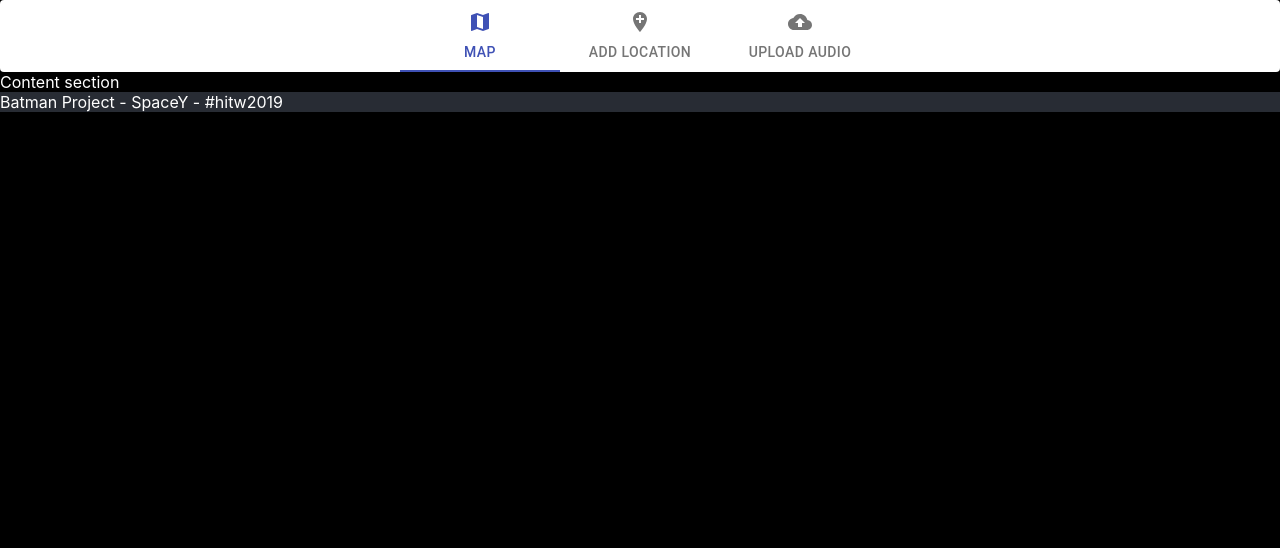
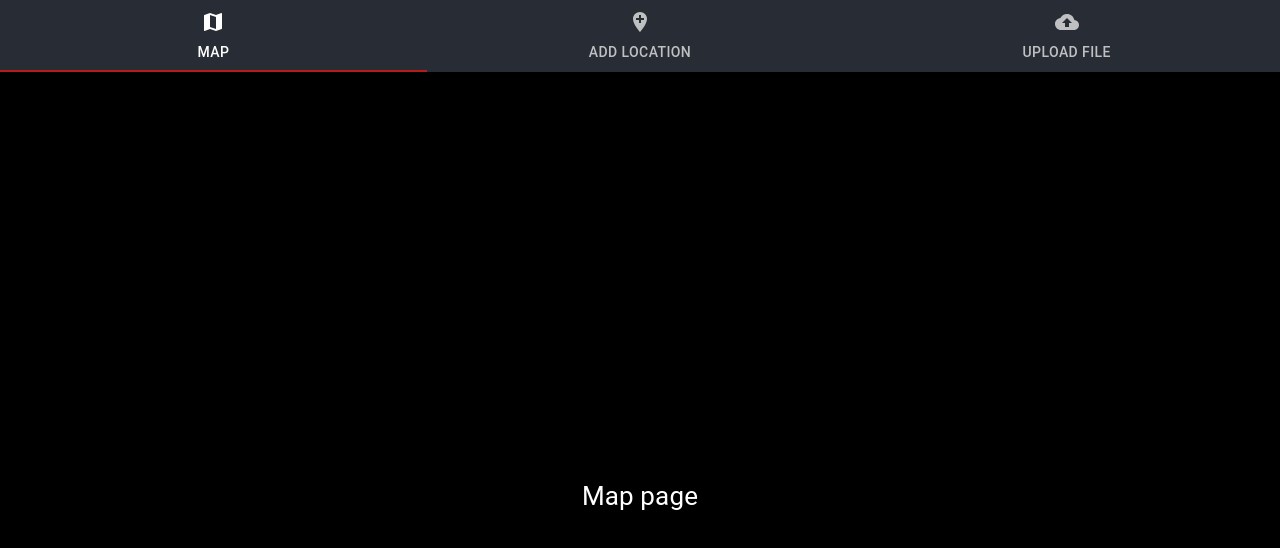
Before and after one commit to wearespacey/Batman, a React (Create React App) app in the folder BatmanUI/batman-ui/: page / in a window 1280 px wide. Shown: the top 548 px of the page. Built offline with nearby package versions, Linux system fonts and the light colour scheme.

Commit message:
Navigation advancement

```diff
--- /dev/null
+++ b/BatmanUI/batman-ui/src/AddLocationPage.tsx
@@ -0,0 +1,9 @@
+import React, { Component } from 'react';
+
+class AddLocationComponent extends Component {
+    render() {
+        return <div className="App-content AddLocation-page">Add location page</div>
+    }
+}
+
+export default AddLocationComponent;
--- a/BatmanUI/batman-ui/src/App.css
+++ b/BatmanUI/batman-ui/src/App.css
@@ -12,15 +12,11 @@ body {
   color: white;
 }
 
-.App-header, .App-footer {
-  background-color: #282c34
+.App-content {
+  min-height: 100vh;
+  display: flex;
+  flex-direction: column;
+  align-items: center;
+  justify-content: center;
+  font-size: calc(10px + 2vmin);
 }
-
-.App-main {
-  height: 100vh;
-  display: flex;
-}
-
-.App-footer {
-
-}
--- a/BatmanUI/batman-ui/src/App.tsx
+++ b/BatmanUI/batman-ui/src/App.tsx
@@ -1,17 +1,26 @@
 import React, { Component } from 'react';
 import './App.css';
-import Menu from './Menu';
-import Content from './Content';
-import Footer from './Footer';
+import NavTabs from './NavTabs';
+import { createMuiTheme } from '@material-ui/core/styles';
+import { ThemeProvider } from '@material-ui/styles';
+
+const theme = createMuiTheme({
+  palette: {
+    primary: {
+      main: '#282c34',
+    },
+    secondary: {
+      main: '#b71c1c',
+    },
+  },
+});
 
 class App extends Component {
   render() {
     return(
-      <div>
-        <Menu/>
-        <Content/>
-        <Footer/>
-      </div>
+      <ThemeProvider theme={theme}>
+        <NavTabs/>
+      </ThemeProvider>
     )
   }
 }
--- a/BatmanUI/batman-ui/src/Content.tsx
+++ /dev/null
@@ -1,11 +0,0 @@
-import React, { Component } from 'react';
-
-class Content extends Component {
-    render() {
-        return(
-            <main className="App-content">Content section</main>
-        );
-    }
-}
-
-export default Content;
--- /dev/null
+++ b/BatmanUI/batman-ui/src/MapPage.tsx
@@ -0,0 +1,9 @@
+import React, { Component } from 'react';
+
+class MapComponent extends Component {
+    render() {
+        return <div className="App-content Map-page">Map page</div>
+    }
+}
+
+export default MapComponent;
--- a/BatmanUI/batman-ui/src/Menu.tsx
+++ /dev/null
@@ -1,41 +0,0 @@
-import React from 'react';
-import { makeStyles } from '@material-ui/core/styles';
-import Paper from '@material-ui/core/Paper';
-import Tabs from '@material-ui/core/Tabs';
-import Tab from '@material-ui/core/Tab';
-import MapIcon from '@material-ui/icons/Map';
-import AddLocationIcon from '@material-ui/icons/AddLocation';
-import UploadIcon from '@material-ui/icons/CloudUpload';
-
-const useStyles = makeStyles({
-  root: {
-    flexGrow: 1,
-  },
-});
-
-function Menu() {
-  const classes = useStyles();
-  const [value, setValue] = React.useState(0);
-
-  function handleChange(event: React.ChangeEvent<{}>, newValue: number) {
-    setValue(newValue);
-  }
-
-  return (
-    <Paper className={classes.root}>
-      <Tabs
-        value={value}
-        onChange={handleChange}
-        indicatorColor="primary"
-        textColor="primary"
-        centered
-      >
-        <Tab label="Map" icon={<MapIcon/>} />
-        <Tab label="Add location" icon={<AddLocationIcon/>} />
-        <Tab label="Upload audio" icon={<UploadIcon/>} />
-      </Tabs>
-    </Paper>
-  );
-}
-
-export default Menu;
--- /dev/null
+++ b/BatmanUI/batman-ui/src/NavTabs.tsx
@@ -0,0 +1,107 @@
+import React from 'react';
+import { makeStyles } from '@material-ui/core/styles';
+import Tabs from '@material-ui/core/Tabs';
+import Tab from '@material-ui/core/Tab';
+import MapIcon from '@material-ui/icons/Map';
+import AddLocationIcon from '@material-ui/icons/AddLocation';
+import UploadIcon from '@material-ui/icons/CloudUpload';
+import { Theme, createStyles } from '@material-ui/core/styles';
+import AppBar from '@material-ui/core/AppBar';
+import Typography from '@material-ui/core/Typography';
+import Box from '@material-ui/core/Box';
+import MapComponent from './MapPage';
+import AddLocationComponent from './AddLocationPage';
+import UploadComponent from './UploadPage';
+
+interface TabPanelProps {
+    children?: React.ReactNode;
+    index: any;
+    value: any;
+}
+
+function TabPanel(props: TabPanelProps) {
+  const { children, value, index, ...other } = props;
+
+  return (
+    <Typography
+      component="div"
+      role="tabpanel"
+      hidden={value !== index}
+      id={`nav-tabpanel-${index}`}
+      aria-labelledby={`nav-tab-${index}`}
+      {...other}
+    >
+      <Box p={3}>{children}</Box>
+    </Typography>
+  );
+}
+
+function a11yProps(index: any) {
+  return {
+    id: `nav-tab-${index}`,
+    'aria-controls': `nav-tabpanel-${index}`,
+  };
+}
+
+interface LinkTabProps {
+  label?: string;
+  href?: string;
+  icon?: any;
+}
+
+function LinkTab(props: LinkTabProps) {
+  return (
+    <Tab
+      component="a"
+      onClick={(event: React.MouseEvent<HTMLAnchorElement, MouseEvent>) => {
+        event.preventDefault();
+      }}
+      {...props}
+    />
+  );
+}
+
+const useStyles = makeStyles((theme: Theme) =>
+  createStyles({
+    root: {
+      flexGrow: 1,
+    },
+  }),
+);
+
+function NavTabs() {
+  const classes = useStyles();
+  const [value, setValue] = React.useState(0);
+
+  function handleChange(event: React.ChangeEvent<{}>, newValue: number) {
+    setValue(newValue);
+  }
+
+  return (
+    <div className={classes.root}>
+      <AppBar position="static">
+        <Tabs
+          variant="fullWidth"
+          value={value}
+          onChange={handleChange}
+          aria-label="navigation tabs"
+        >
+          <LinkTab icon={<MapIcon/>} label="Map" href="/map" {...a11yProps(0)}/>
+          <LinkTab icon={<AddLocationIcon/>} label="Add location" href="/add" {...a11yProps(1)} />
+          <LinkTab icon={<UploadIcon/>} label="Upload file" href="/upload" {...a11yProps(2)} />
+        </Tabs>
+      </AppBar>
+      <TabPanel value={value} index={0}>
+        <MapComponent/>
+      </TabPanel>
+      <TabPanel value={value} index={1}>
+        <AddLocationComponent/>
+      </TabPanel>
+      <TabPanel value={value} index={2}>
+        <UploadComponent/>
+      </TabPanel>
+    </div>
+  );
+}
+
+export default NavTabs;
--- /dev/null
+++ b/BatmanUI/batman-ui/src/UploadPage.tsx
@@ -0,0 +1,9 @@
+import React, { Component } from 'react';
+
+class UploadComponent extends Component {
+    render() {
+        return <div className="App-content Upload-page">Upload page</div>
+    }
+}
+
+export default UploadComponent;
```
